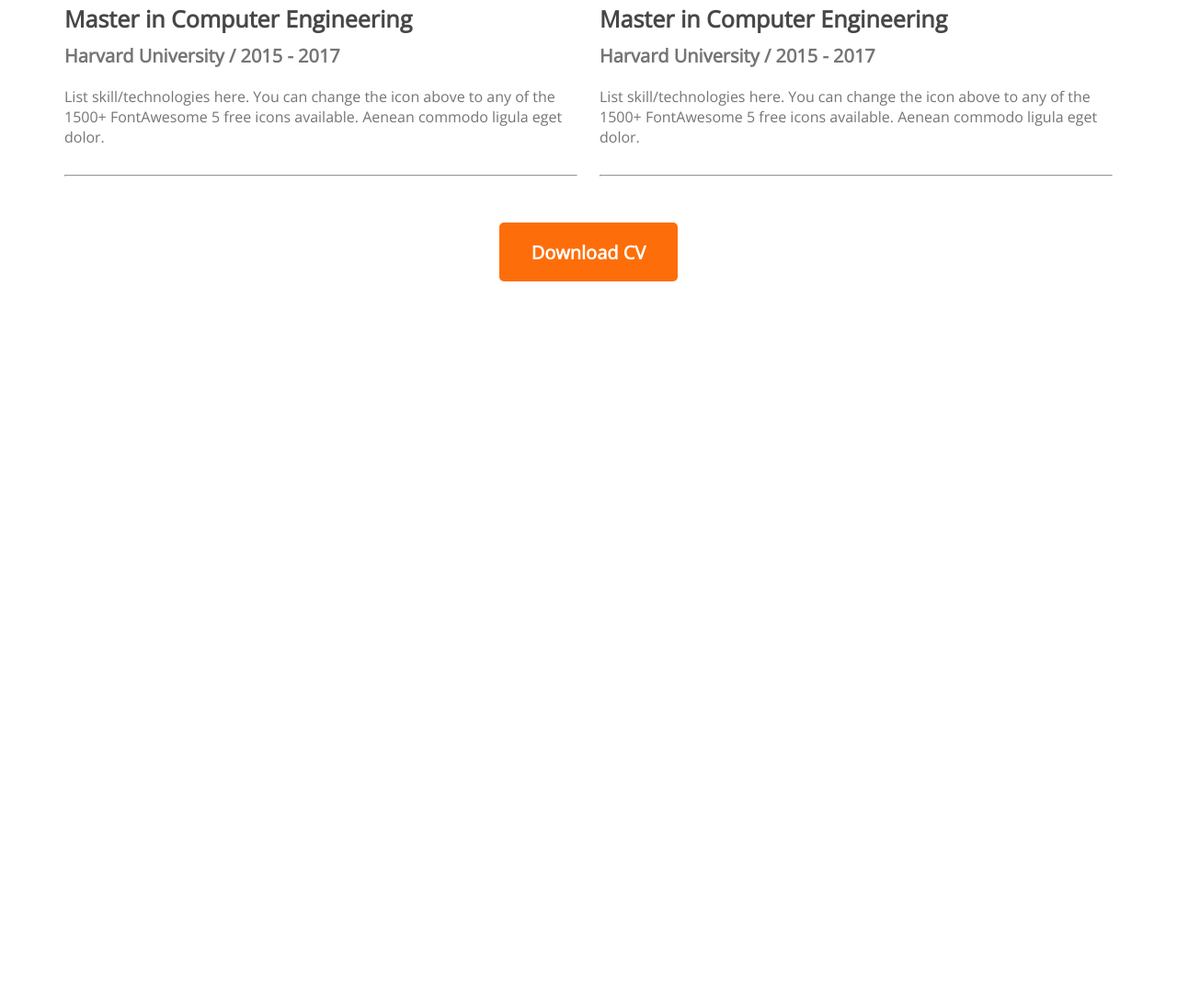
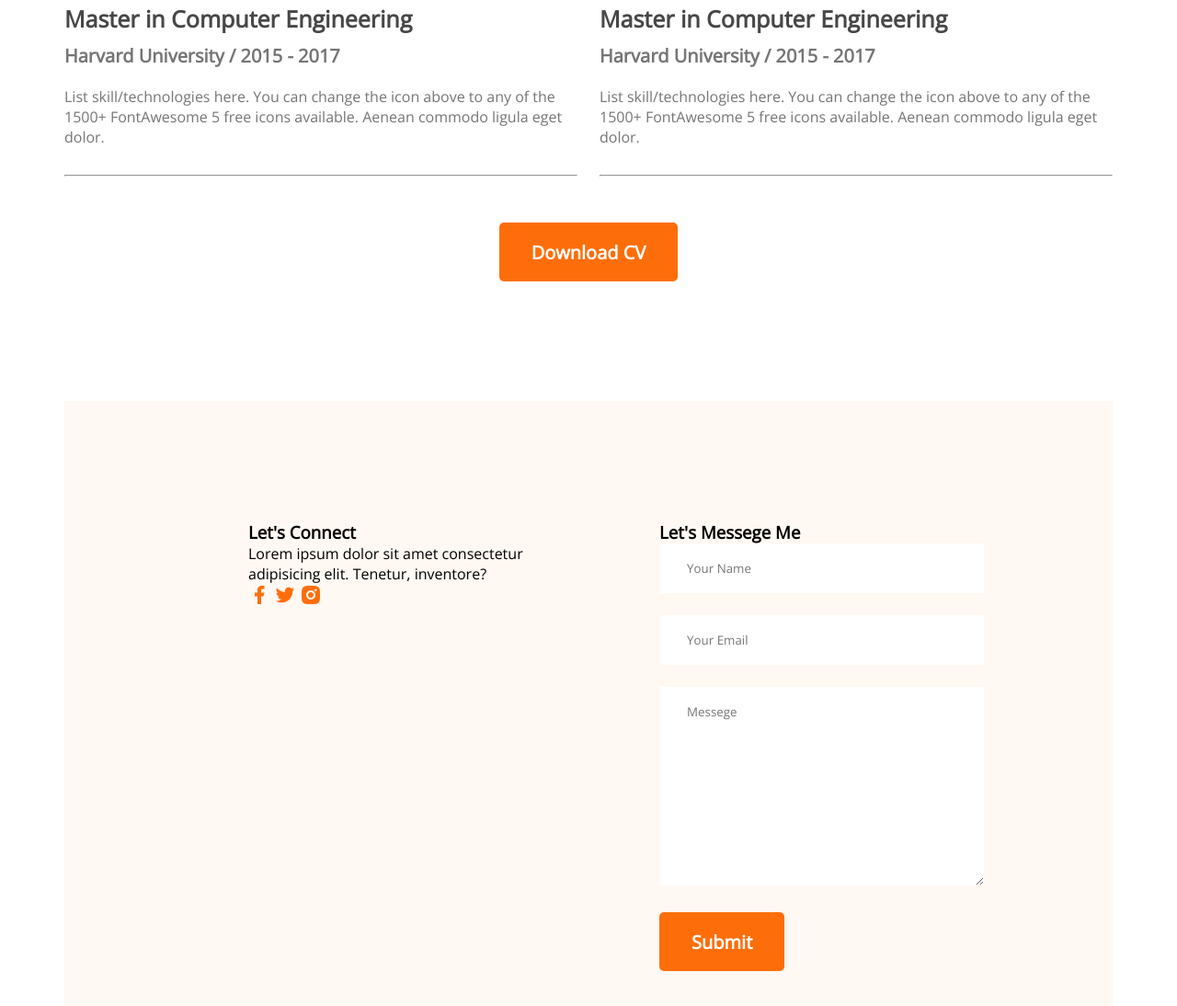
Before and after one commit to Ridwan-Rimon/First-developer-portfolio, a plain HTML site: page index.html in a window 1280 px wide. Shown: the part 2750-3844 px from the top of the page at 92% size. Before the commit the page ends 3056 px from the top, so only its background shows below. Drawn offline with nearby package versions, Linux system fonts and the light colour scheme.

Commit message:
contact added

```diff
--- a/index.html
+++ b/index.html
@@ -150,6 +150,31 @@
                     <button class="btn-primary">Download CV</button>
                 </div>
             </section>
+            <!-- contract section -->
+            <section class="contact">
+                <div>
+                    <h3 class="sec-title">Let's Connect</h3>
+                    <p class="section-description">Lorem ipsum dolor sit amet consectetur adipisicing elit. Tenetur, inventore?</p>
+                    <a href="">
+                        <img src="images/icons/facebook.png" alt="">
+                    </a>
+                    <a href="">
+                        <img src="images/icons/twitter.png" alt="">
+                    </a>
+                    <a href="">
+                        <img src="images/icons/insta.png" alt="">
+                    </a>
+                </div>
+                <div>
+                    <h3 class="sec-title">Let's Messege Me</h3>
+                    <form action="">
+                        <input type="text" placeholder="Your Name">
+                        <input type="email" placeholder="Your Email">
+                    </form>
+                    <textarea name="" id="" cols="30" rows="10" placeholder="Messege"></textarea>
+                    <input class="btn-primary" type="submit" value="Submit">
+                </div>
+            </section>
                 </main>
         <footer>
 
--- a/styles/portfolio.css
+++ b/styles/portfolio.css
@@ -111,11 +111,7 @@ section{
 }
 /* what i do */
 
-.what-i-do{
 
-
-
-}
 .skills-container{
     display: flex;
     gap: 24px;
@@ -169,3 +165,22 @@ section{
     margin-top: 50px;
     text-align: center;
 }
+/* contact styles */
+.contact .sec-title{
+    text-align: left;
+}
+.contact{
+    display: flex;
+    gap:100px;
+    background:#FFF8F3;
+    padding: 130px 200px;
+}
+.contact input[type="text"], input[type="email"], textarea{
+    margin-bottom: 24px;
+    border: 0;
+    width: 100%;
+    padding: 18px 30px;
+}
+.contact a{
+    text-decoration: none;
+}
```
